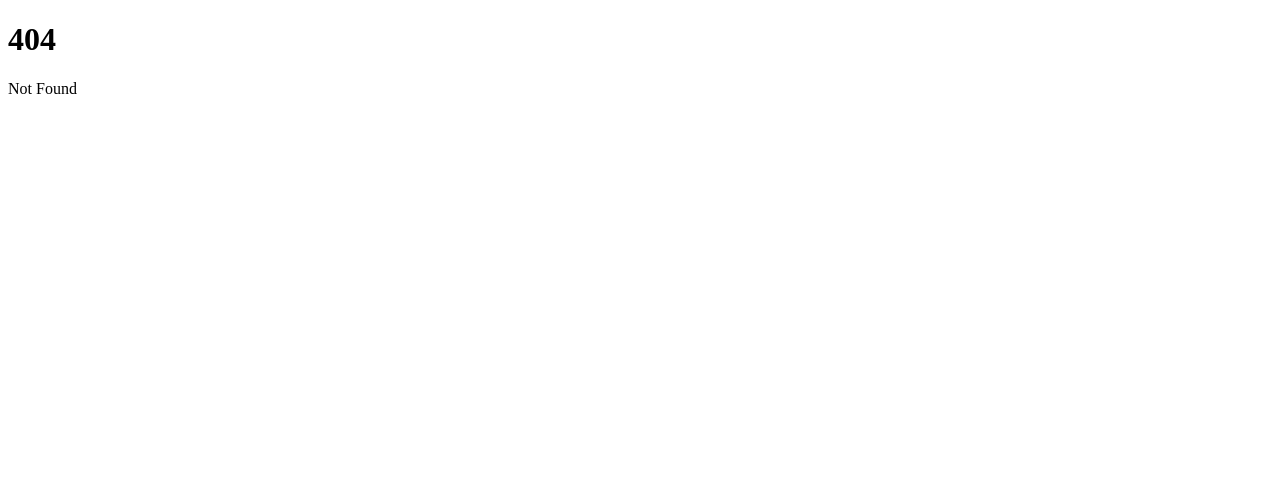
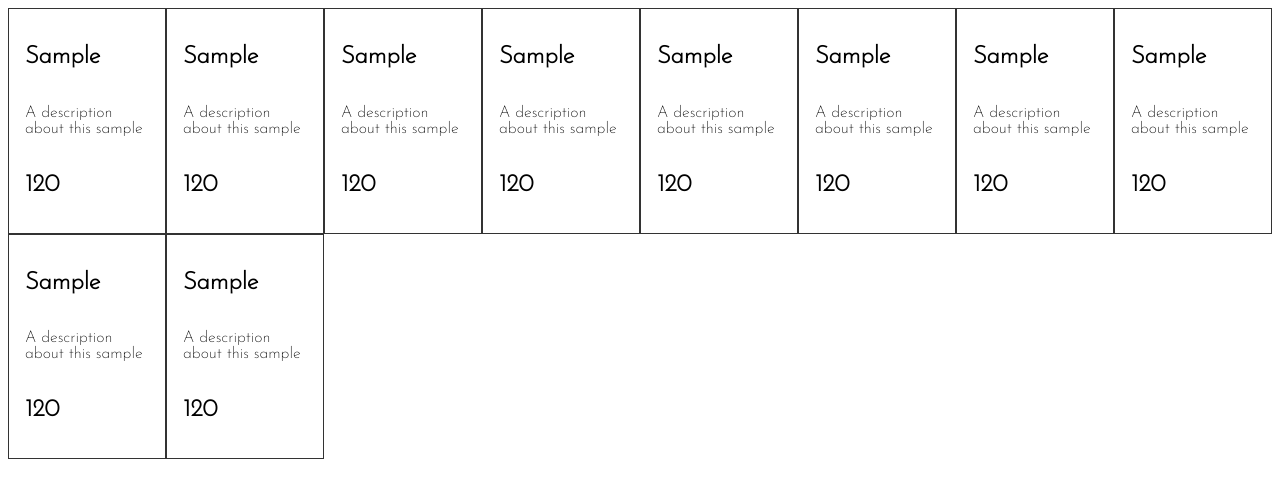
Before and after one commit to SamuelMiddendorp/adventures-with-svelte, a SvelteKit app: page /components in a window 1280 px wide. Before the commit this address had no page. Shown: the top 498 px of the page. Built offline with nearby package versions, Linux system fonts and the light colour scheme.

Commit message:
Added cards with a grid layout

```diff
--- /dev/null
+++ b/src/components/card.svelte
@@ -0,0 +1,23 @@
+<script lang="ts">
+    interface CardProps{
+        name: string,
+        description: string,
+        price: string,
+    }
+    export let props: CardProps;
+</script>
+<style>
+    @import url('https://fonts.googleapis.com/css2?family=Josefin+Sans:wght@200&display=swap');
+    .card
+    {
+        padding: 1em;
+        font-family: 'Josefin Sans', sans-serif;
+        display: grid;
+        border: 1px solid #333;
+    }
+</style>
+<div class="card">
+    <h2>{props.name}</h2>
+    <p>{props.description}</p>
+    <h2>{props.price}</h2>
+</div>
--- /dev/null
+++ b/src/routes/components/+page.svelte
@@ -0,0 +1,24 @@
+<script lang="ts">
+    import Card from "../../components/card.svelte";
+
+
+
+</script>
+<style>
+    *{
+        margin: 0;
+        padding: 0;
+        box-sizing: border-box;
+    }
+    .con{
+        display: grid;
+        grid-template-columns: repeat(auto-fill, minmax(150px, max-content));
+    }
+</style>
+<body>
+    <div class="con">
+    {#each {length: 10} as _,i}
+        <Card props={{name: "Sample", description: "A description about this sample", price: "120"}}/>
+    {/each}
+    </div>
+</body>
```
